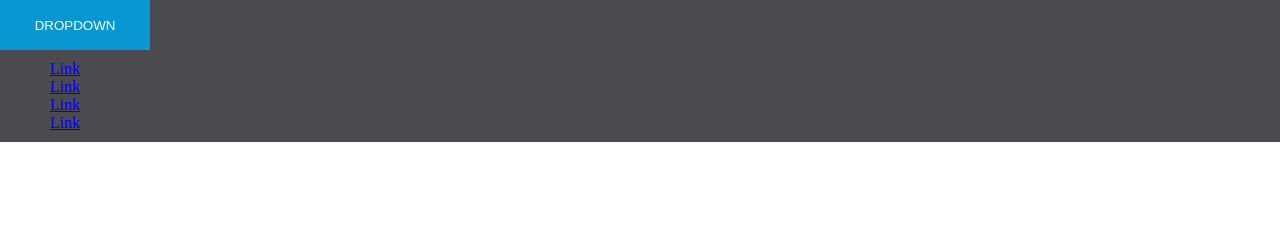
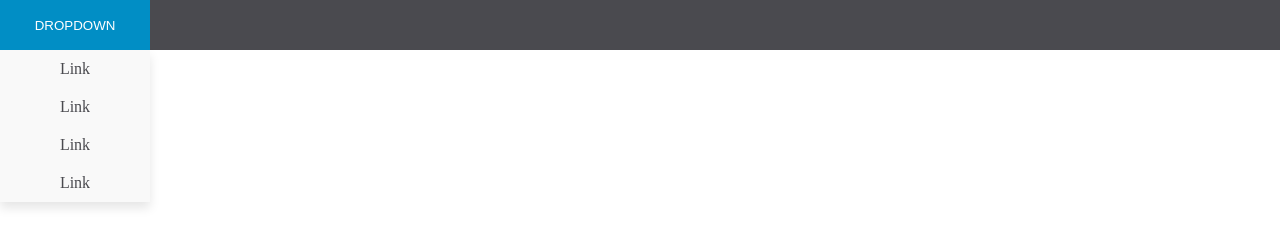
Before and after one commit to MrColorado35/animations-for-dummies, a plain HTML site: page css-witchgraft/basics.html in a window 1280 px wide. Drawn offline with Linux system fonts and the light colour scheme.

Commit message:
polished dropdown elements

```diff
--- a/css-witchgraft/basics.html
+++ b/css-witchgraft/basics.html
@@ -9,7 +9,8 @@
 </head>
 <body>
     <nav class="navDefault">
-    <button>Dropdown</button>
+         <div class="dropdown">
+          <button>Dropdown</button>
 
         <ul class="dropdownMenu">
             <li class="dropdownItem"><a href="#" class="dropdownLink">Link</a></li>
@@ -17,6 +18,8 @@
             <li class="dropdownItem"><a href="#" class="dropdownLink">Link</a></li>
             <li class="dropdownItem"><a href="#" class="dropdownLink">Link</a></li>
         </ul>
+
+         </div>
     </nav>
 
 </body>
--- a/css-witchgraft/style.css
+++ b/css-witchgraft/style.css
@@ -20,5 +20,53 @@ button {
 
 .dropdownMenu {
     list-style: none;
-    margin: 10px;
+    margin: 0;
+    padding: 0;
+    text-align: center;
+
+    position: absolute;
+    left: 0;
+    right: 0;
+    top: 50;
+    z-index: -1;
+    width: 150px;
+
+    box-shadow: 0px 6px 10px 0px rgba(0,0,0,0.1);
+    transform: translateY(-100%);
+    transition: transform .3s ease-in-out;
+
+
     }
+
+.dropdownLink {
+    text-decoration: none;
+    text-align: center;
+
+    display: block;
+    background-color: #f9f9f9;
+    color: #4a4a4f;
+    padding: 10px 5px;
+
+    transition: background-color .3s ease-in-out, color .3s ease-in-out;
+
+
+    }
+
+.dropdownLink:hover {
+    color: #fff;
+    background-color: #a0a0a3;
+}
+
+.dropdown {
+    width: 150px;
+    position: relative;
+
+}
+
+.dropdown:hover button {
+    background-color: #018ec5;
+}
+
+.dropdown:hover .dropdownMenu {
+    transform: translateY(0);
+}
```
